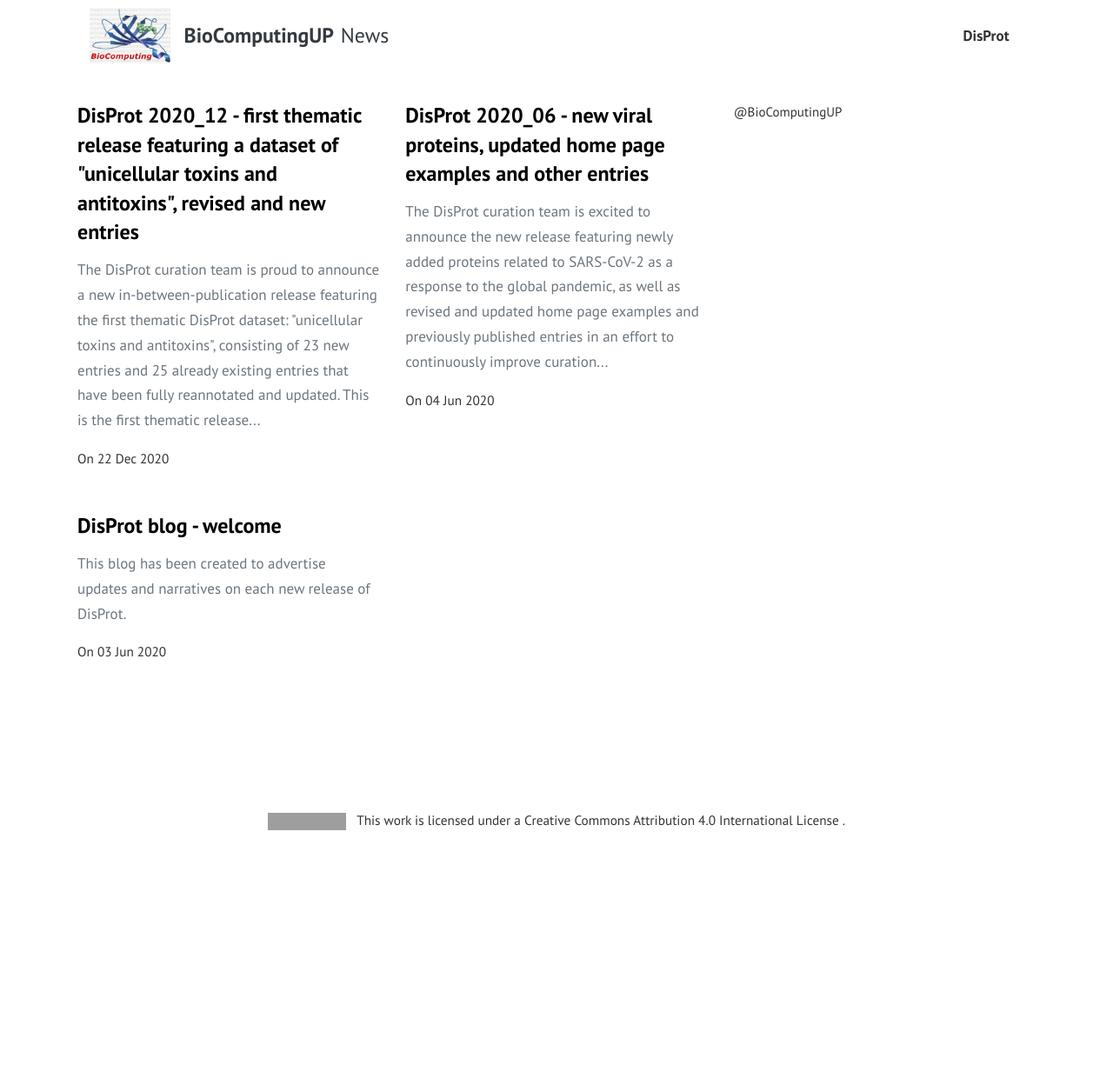
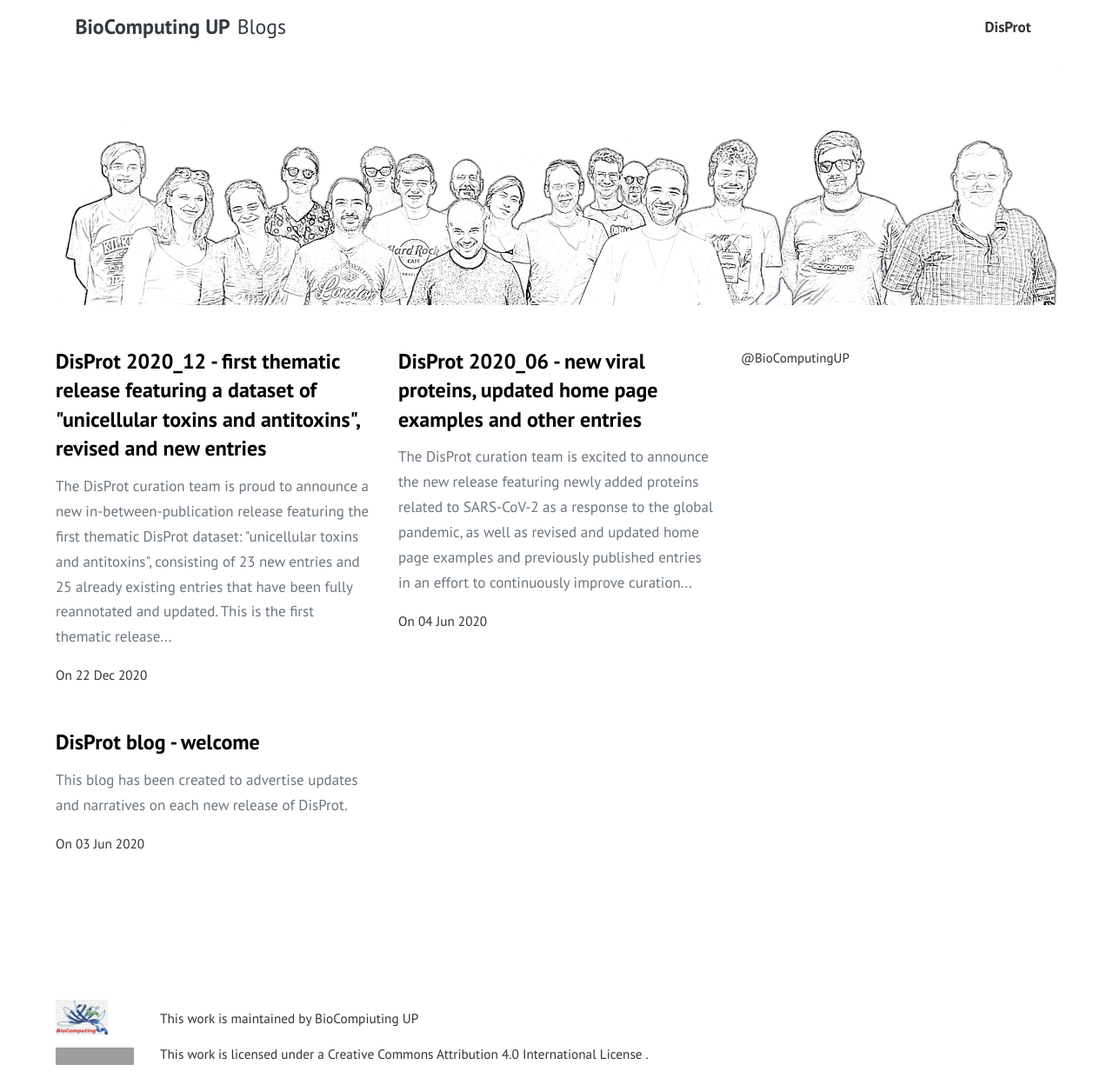
Before and after one commit to BioComputingUP/BioComputingUP.github.io, a Jekyll site: the page built from index.html, in a window 1280 px wide and 1255 px high. Shown: the whole window at 87% size. Built offline with Jekyll 4.4.1, drawn with Linux system fonts in a browser that asks for light colours; the list of posts is cut into pages by our own code; comment, search, counter and statistics services are not loaded; grey boxes are pictures that could not be loaded.

Commit message:
fix layout update (Navbar, post-page, index-page)

```diff
--- a/_layouts/default.html
+++ b/_layouts/default.html
@@ -24,12 +24,8 @@
         <div class="container my-0 py-0">
 
           <a class="navbar-brand text-dark  big d-flex align-items-center  my-0 py-0" href="{{site.baseurl}}/">
-          {% if site.logo %}
-          <img class="mr-2" style="max-height: 4rem" src="{{site.baseurl}}/{{site.logo}}" alt="logo">
-          {% else %}
-          <span class="d-none d-md-inline-block">{{ site.title }}</span>
-          {% endif %}
-          <span class="font-weight-bold mx-2" style="margin-right: 1rem"> BioComputingUP</span>  <span>News </span>
+
+          <span class="font-weight-bold mx-2" style="margin-right: 1rem"> BioComputing UP</span>  <span>Blogs </span>
           </a>
 
 
@@ -67,24 +63,46 @@
 
 <!-- Footer
 ================================================== -->
-<footer class="footer container text-center">
-    <div class="copyright small">
+<footer class="footer container text-left">
+  <div class="row small mb-2">
 
-          <div class="align-self-center">
+    <div class="col" style="max-width: 120px"><a class="mr-2" rel="license" href="https://biocomputingup.it/">
+      <img
+              style="border-width:0; max-width: 60px"
+              src="{{site.baseurl}}/assets/images/logo.png"/>
+    </a></div>
+    <div class="col align-self-center" >
+
+      <span>
+         This work is maintained by BioCompiuting UP
+      </span>
+    </div> </div>  <div class="row small">
+
+  <div class="col" style="max-width: 120px">
     <a class="mr-2" rel="license" href="http://creativecommons.org/licenses/by/4.0/">
       <img alt="Creative Commons License"
            style="border-width:0"
            src="https://i.creativecommons.org/l/by/4.0/88x31.png"/>
     </a>
-            This work is licensed under a
+  </div>  <div class="col align-self-center">
+      <span>This work is licensed under a
             <a rel="license" href="http://creativecommons.org/licenses/by/4.0/">
               Creative Commons Attribution 4.0 International License
             </a>.
+    </span>
+    </div>
+  </div>
+<!--    <div class="copyright small">-->
+<!--          <div class="align-self-center">-->
+<!--            -->
+<!--            -->
+<!--             <br>-->
+<!--              -->
 
-          </div>
+<!--          </div>-->
 
 
-    </div>
+<!--    </div>-->
 </footer>
 
 <!-- JavaScript
--- a/assets/css/theme.scss
+++ b/assets/css/theme.scss
@@ -24,7 +24,7 @@
     line-height:1.7;
     color: #333;
     overflow-x:hidden;
-    padding-top:116px;
+    padding-top:80px;
 
 }
 .serif-font {
@@ -34,7 +34,7 @@
     .container-xl, .container-lg, .container-md, .container-sm, .container {
         width:90%;
         max-width:90%;
-        padding:0 25px;
+        padding: 0;
     }
 }
 main {min-height:500px;}
--- a/index.html
+++ b/index.html
@@ -6,7 +6,14 @@
 
 <!-- Home Intro
 ================================================== -->
+<div class="rounded mb-5 ">
+    <div class="row align-items-center justify-content-between">
+        <div class="col">
+            <img src="{{site.baseurl}}/assets/images/2021_group_picture.jpg">
+        </div>
 
+    </div>
+</div>
 
 <!-- Featured
 ================================================== -->
```
Also changed, not shown: _layouts/post.html (+11 -1 lines). Lines whose indentation alone changed are shown as unchanged.
